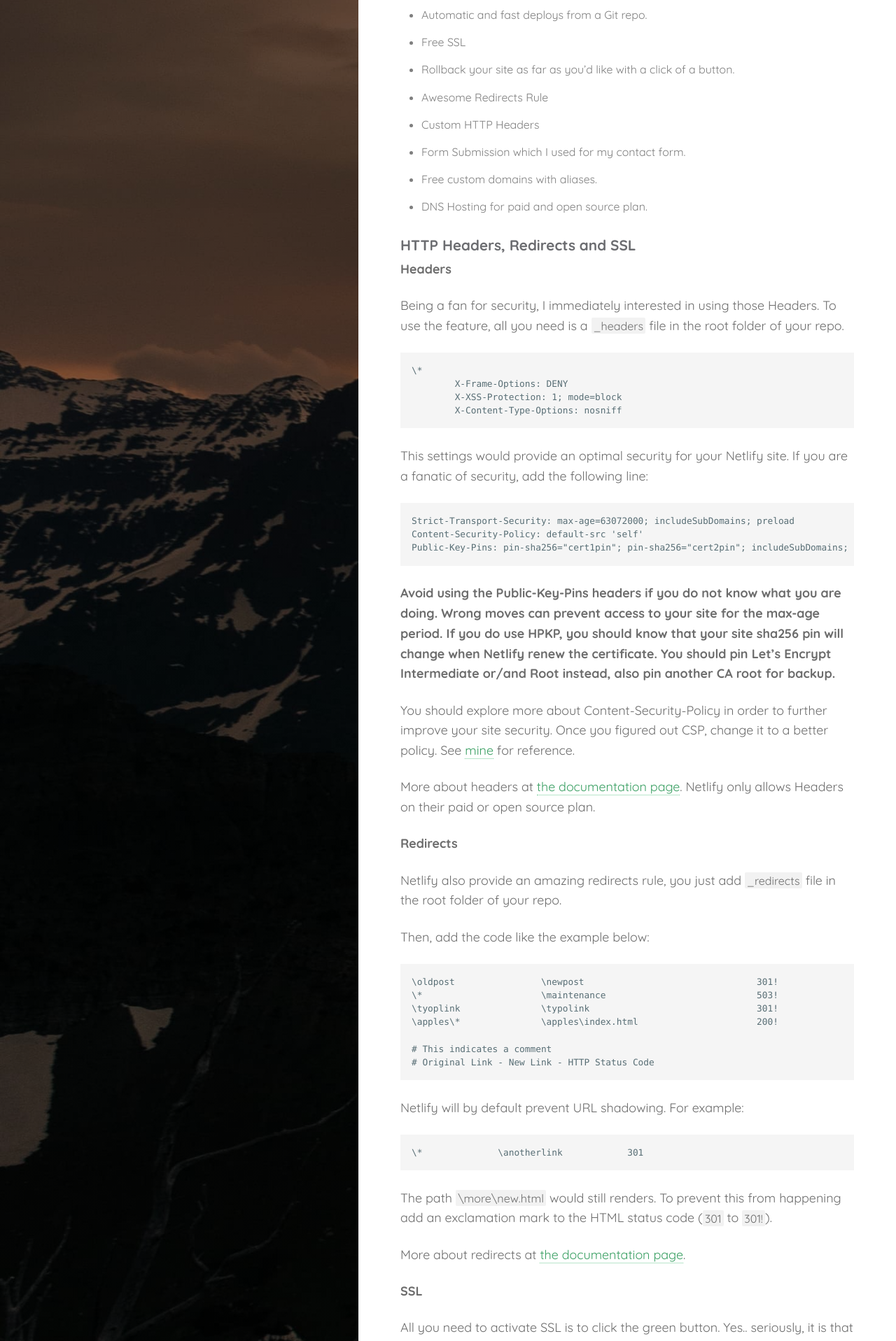
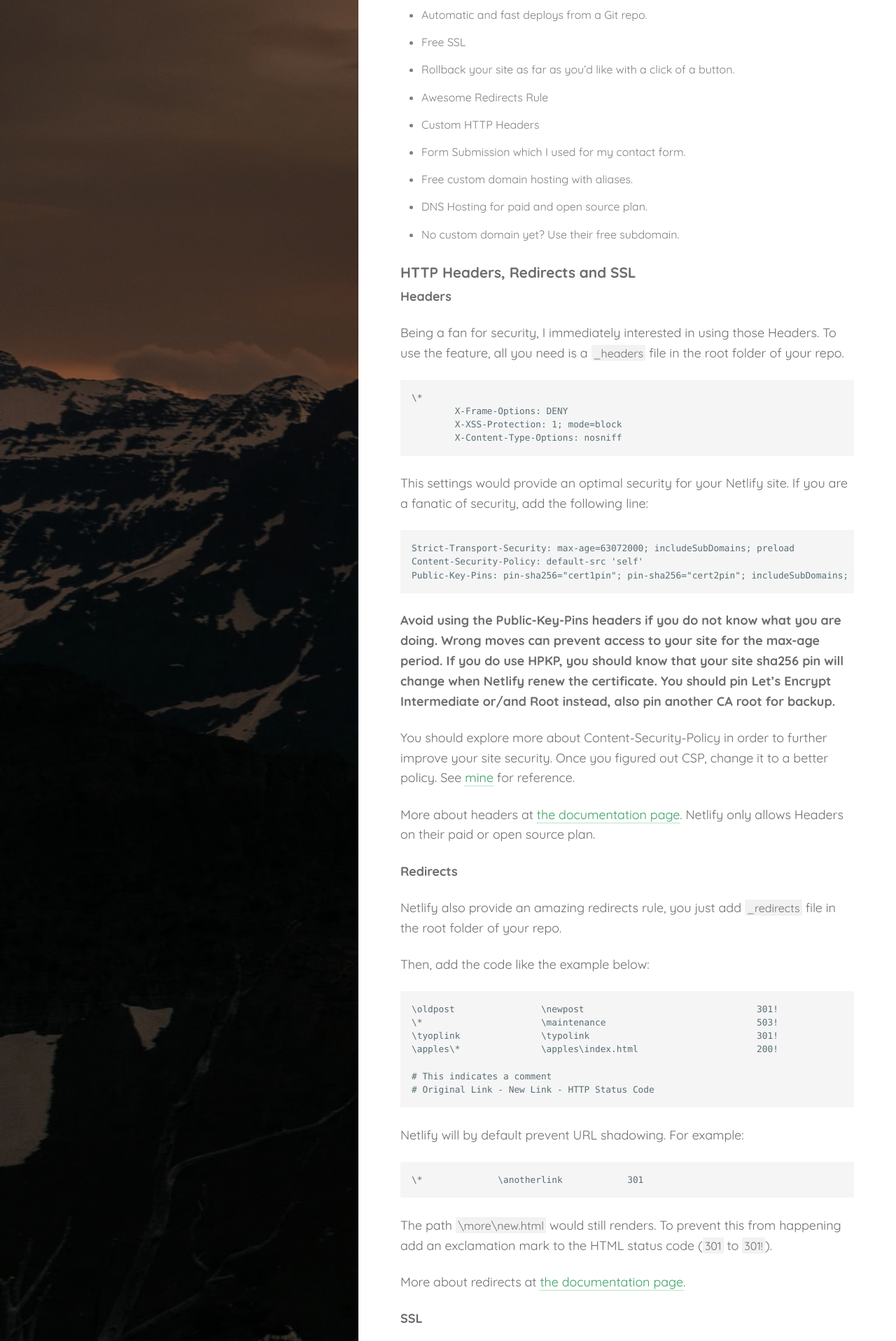
Before and after one commit to tanto259/tanto259.github.io, a Jekyll site: the page built from _posts/2017-02-13-netlify.md, in a window 1280 px wide. Shown: the part 537-2454 px from the top of the page at 70% size. Built offline with Jekyll 4.4.1, drawn with Linux system fonts in a browser that asks for light colours; some of the changed text lies outside the part shown.

Commit message:
Update Post

```diff
--- a/_posts/2017-02-13-netlify.md
+++ b/_posts/2017-02-13-netlify.md
@@ -21,8 +21,9 @@
 * Awesome Redirects Rule
 * Custom HTTP Headers
 * Form Submission which I used for my contact form.
-* Free custom domains with aliases.
+* Free custom domain hosting with aliases.
 * DNS Hosting for paid and open source plan.
+* No custom domain yet? Use their free subdomain.
 
 ### HTTP Headers, Redirects and SSL
 
@@ -72,7 +73,8 @@
 
 **SSL**
 
-All you need to activate SSL is to click the green button. Yes.. seriously, it is that simple.
+Unlike GitHub Pages, Netlify provides you free SSL. I mean, who would deny free stuff? All you need to activate SSL is to click the green button. Yes.. seriously, it is that simple.
+
 ![netlify ssl]({{ site.url }}/assets/images/data/netlifyssl.png)
 
 More about SSL at <a href="https://www.netlify.com/docs/ssl/" target="_blank" rel="noopener noreferrer">the documentation page</a>.
```
Also changed, not shown: assets/images/data/netlifyssl.png.
